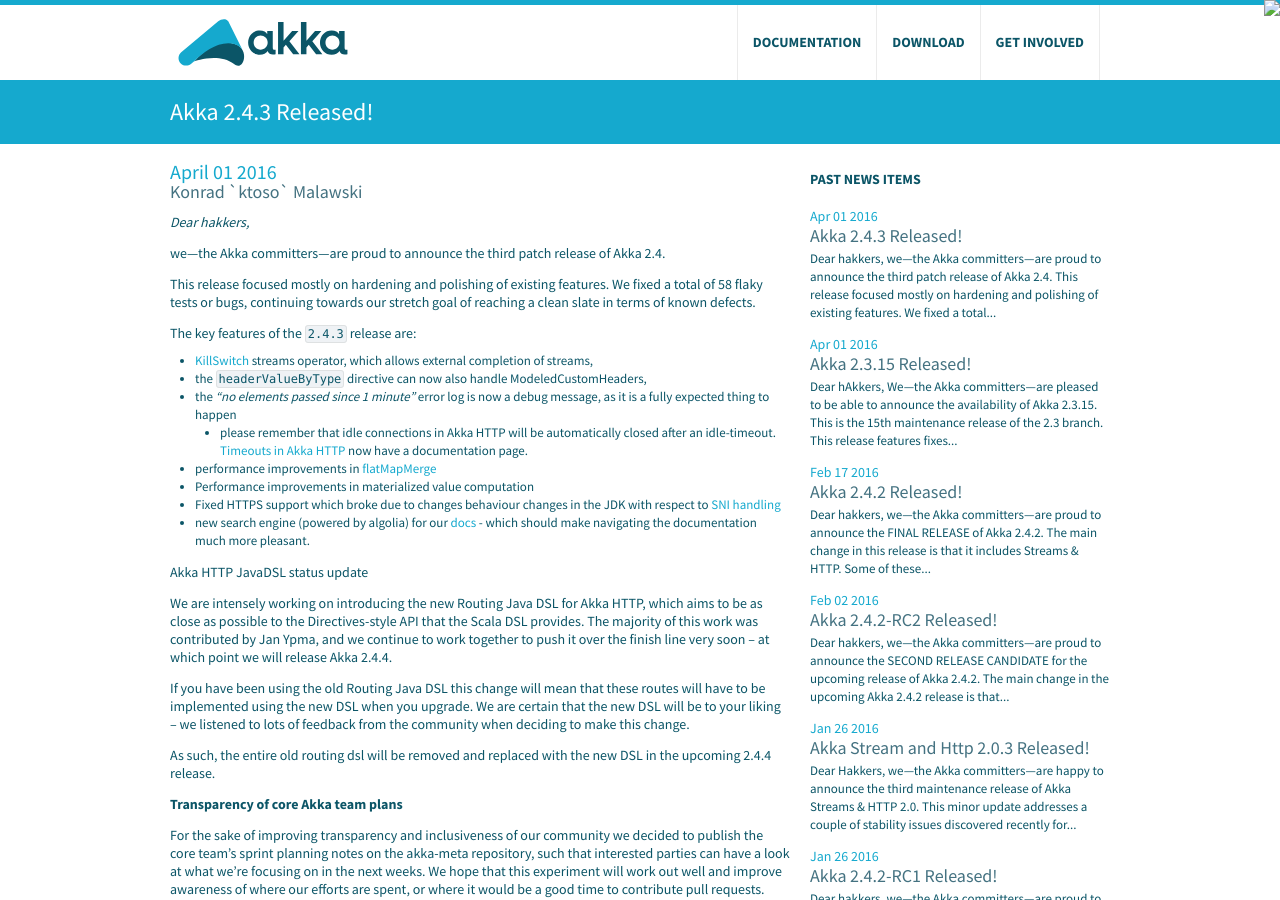
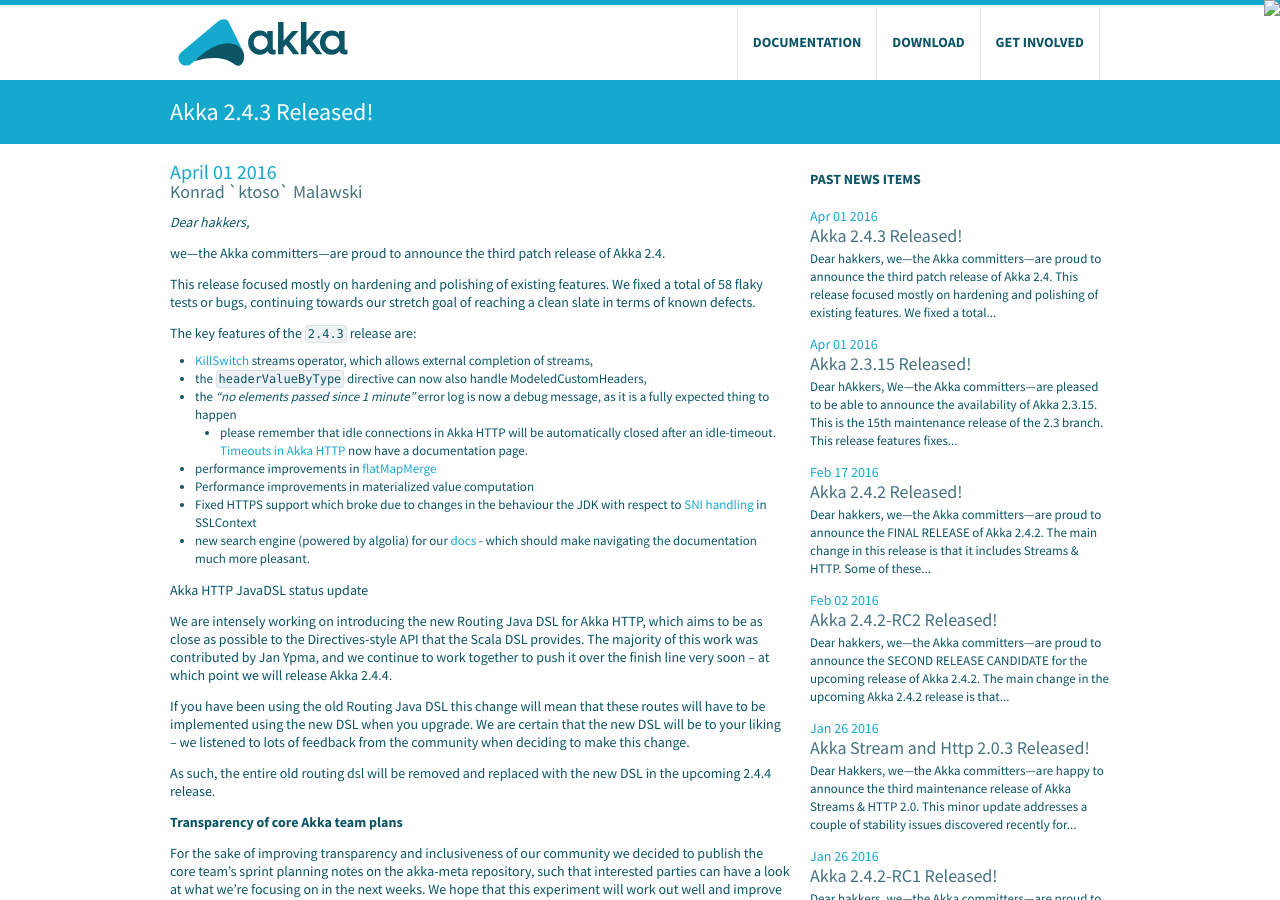
Before and after one commit to raboof/akka.github.com, a Jekyll site: the page built from news/_posts/2016-04-01-akka-2.4.3-released.md, in a window 1280 px wide and 900 px high. Built offline with Jekyll 4.4.1, drawn with Linux system fonts in a browser that asks for light colours.

Commit message:
Update 2016-04-01-akka-2.4.3-released.md

```diff
--- a/news/_posts/2016-04-01-akka-2.4.3-released.md
+++ b/news/_posts/2016-04-01-akka-2.4.3-released.md
@@ -18,7 +18,7 @@
     * please remember that idle connections in Akka HTTP will be automatically closed after an idle-timeout. [Timeouts in Akka HTTP](http://doc.akka.io/docs/akka/current/scala/http/common/timeouts.html) now have a documentation page.
 * performance improvements in [flatMapMerge](https://github.com/akka/akka/issues/19299)
 * Performance improvements in materialized value computation
-* Fixed HTTPS support which broke due to changes behaviour changes in the JDK with respect to [SNI handling](https://github.com/akka/akka/issues/19858)
+* Fixed HTTPS support which broke due to changes in the behaviour the JDK with respect to [SNI handling](https://github.com/akka/akka/issues/19858) in SSLContext
 * new search engine (powered by algolia) for our [docs](http://doc.akka.io/docs/akka/current/scala.html) - which should make navigating the documentation much more pleasant.
 
 Akka HTTP JavaDSL status update
```
